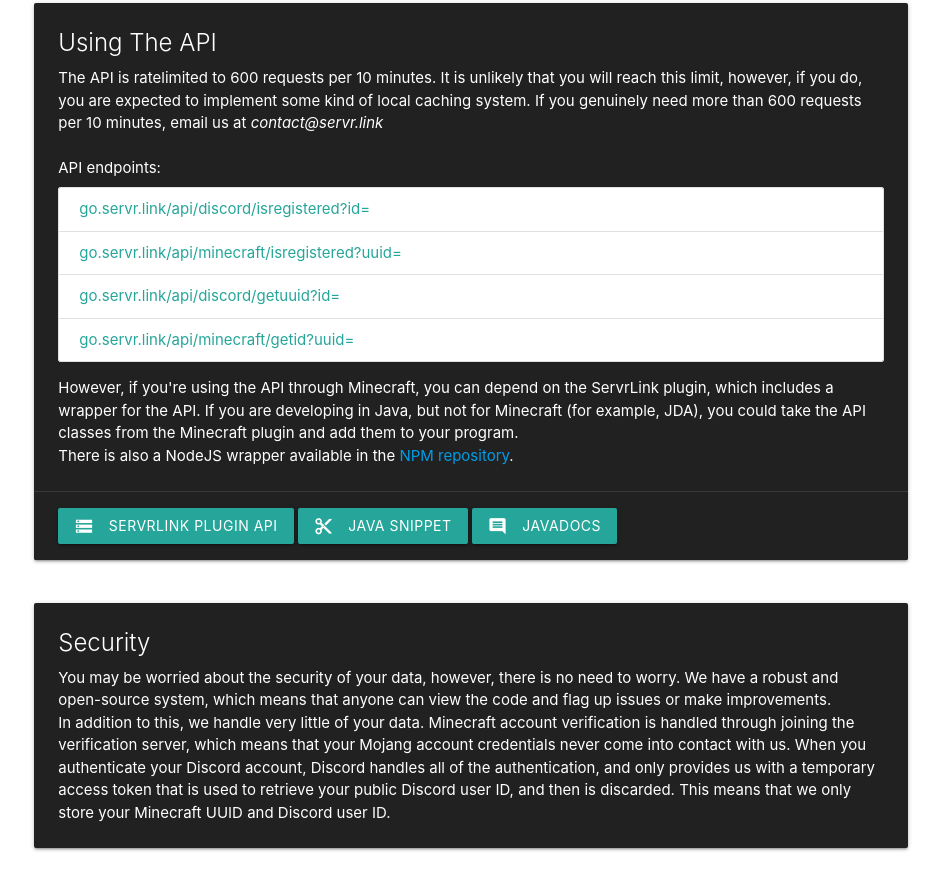
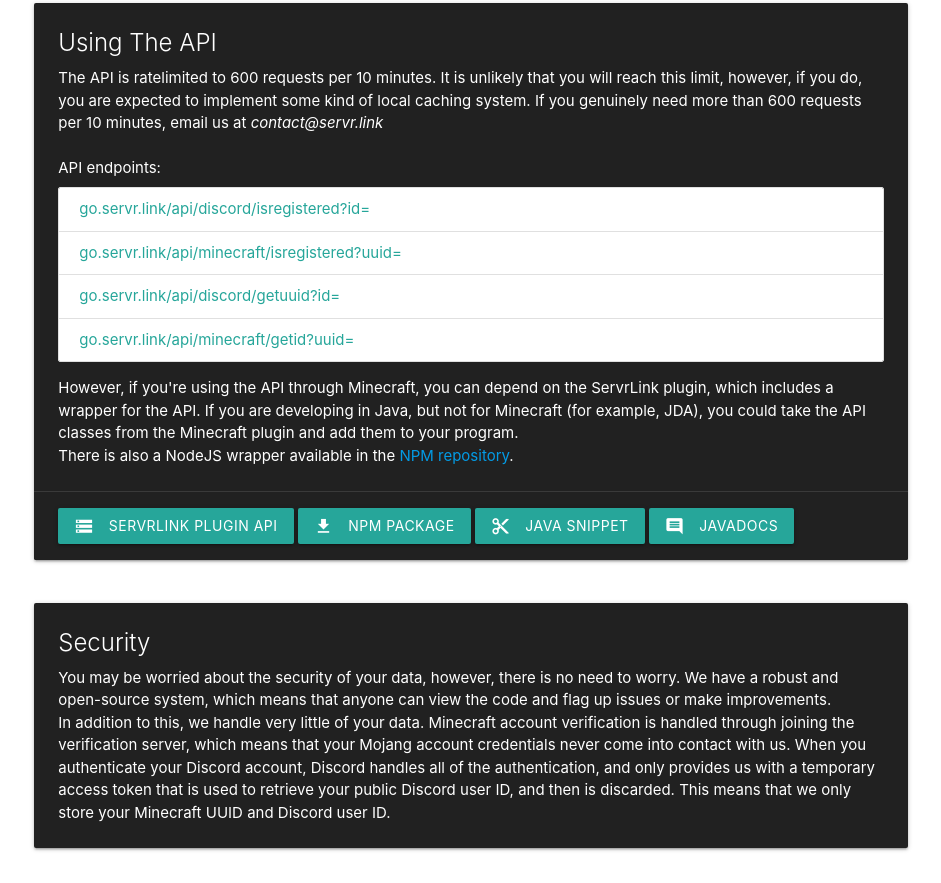
Before and after one commit to ServrLink/Website, a plain HTML site: page index.html in a window 1280 px wide. Shown: the part 1000-1883 px from the top of the page, without its empty margins (169-1110 px from the left). Drawn offline with nearby package versions, Linux system fonts and the light colour scheme.

Commit message:
change icon

```diff
--- a/index.html
+++ b/index.html
@@ -128,6 +128,7 @@
                                 </div>
                                 <div class="card-action">
                                     <a class="waves-effect waves-light btn" href="https://github.com/ServrLink/Plugin"><i class="material-icons left">storage</i>ServrLink Plugin API</a>
+                                    <a class="waves-effect waves-light btn" href="https://www.npmjs.com/package/servrlink-api"><i class="material-icons left">file_download</i>NPM Package</a>
                                     <a class="waves-effect waves-light btn" href="https://gist.github.com/Dot-Rar/ea4f5056752260ce58289c406b1a1f7d"><i class="material-icons left">content_cut</i>Java Snippet</a>
                                     <a class="waves-effect waves-light btn" href="https://servrlink.github.io/Plugin/"><i class="material-icons left">comment</i>Javadocs</a>
                                 </div>
```
